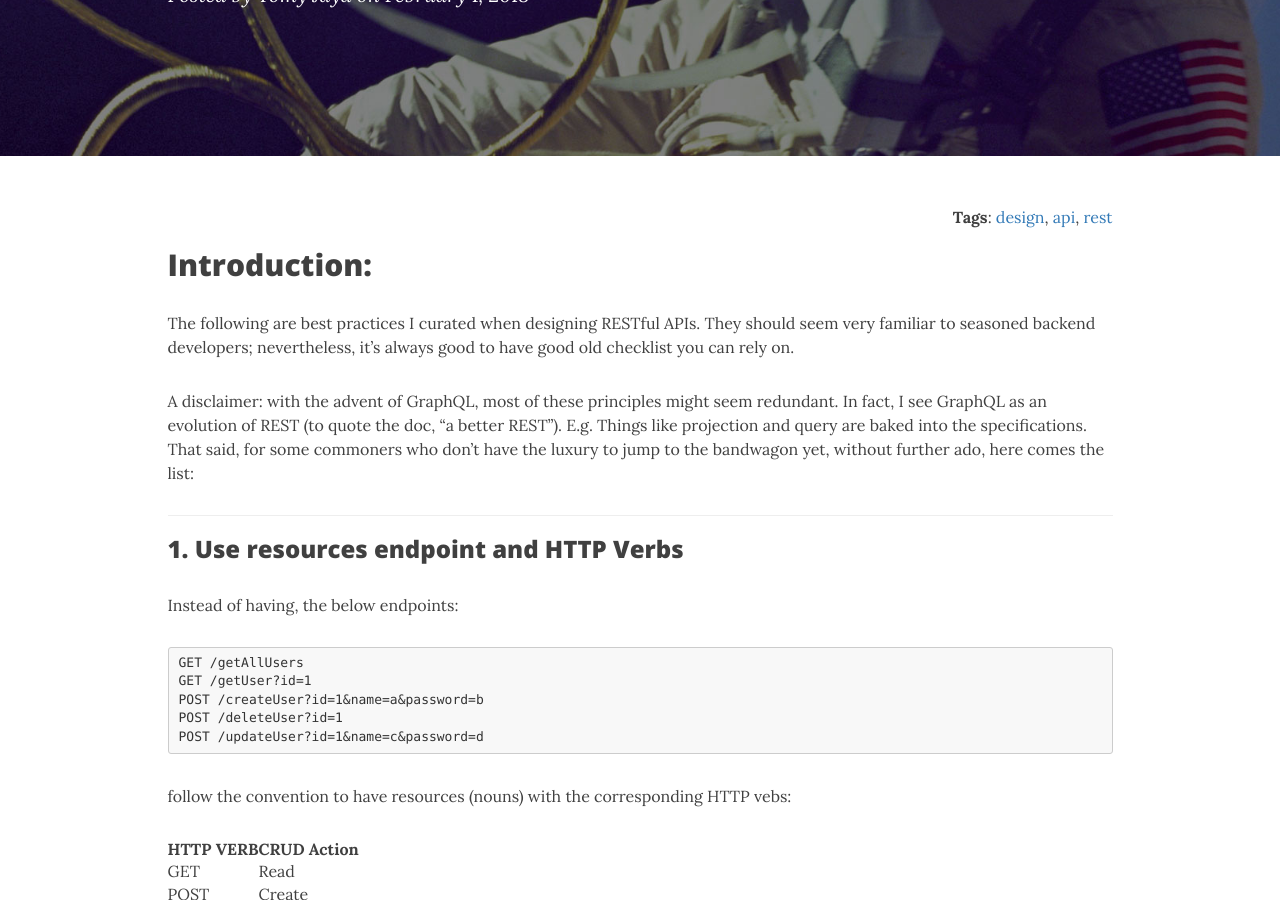
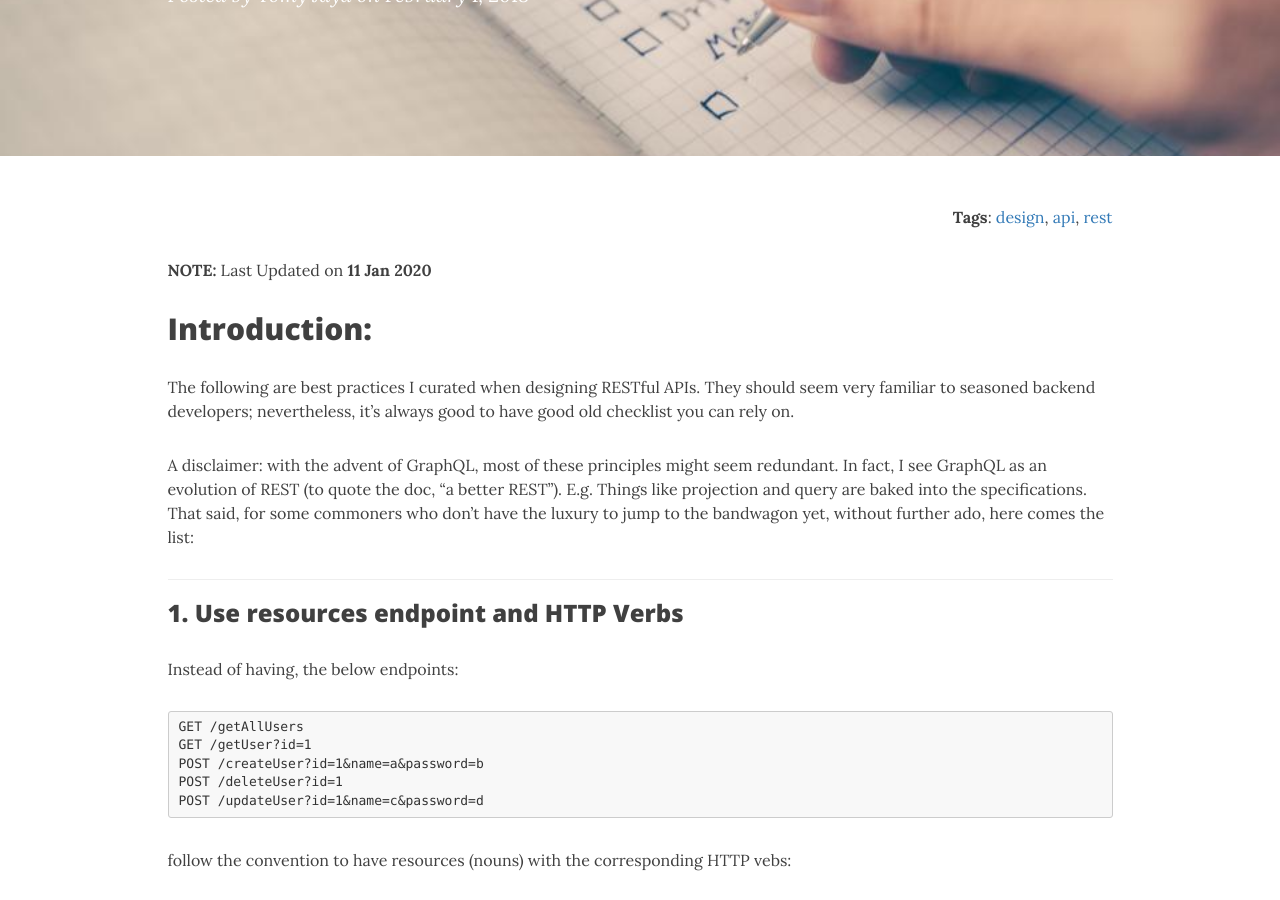
Before and after one commit to TomyJaya/tomyjaya.github.io, a Jekyll site: the page built from _posts/2018-02-01-api-design.md, in a window 1280 px wide and 900 px high, scrolled down 320 px. Built offline with Jekyll 4.4.1, drawn with Linux system fonts in a browser that asks for light colours; nearby versions of some CDN libraries; comment, search, counter and statistics services are not loaded.

Commit message:
Add visuals to API design checklist

```diff
--- a/_posts/2018-02-01-api-design.md
+++ b/_posts/2018-02-01-api-design.md
@@ -4,12 +4,14 @@
 subtitle:   "Things You Must Know as a Backend API Developer"
 date:       2018-02-01 12:00:00
 author:     "Tomy Jaya"
-header-img: "img/post-bg-06.jpg"
+header-img: "img/post-bg-checklist.jpg"
 tags:
 - design
 - api
 - rest
 ---
+
+**NOTE:** Last Updated on **11 Jan 2020**
 
 ## Introduction:
 
```
Also changed, not shown: img/api_design_checklist.png (added), img/post-bg-checklist.jpg (added).
